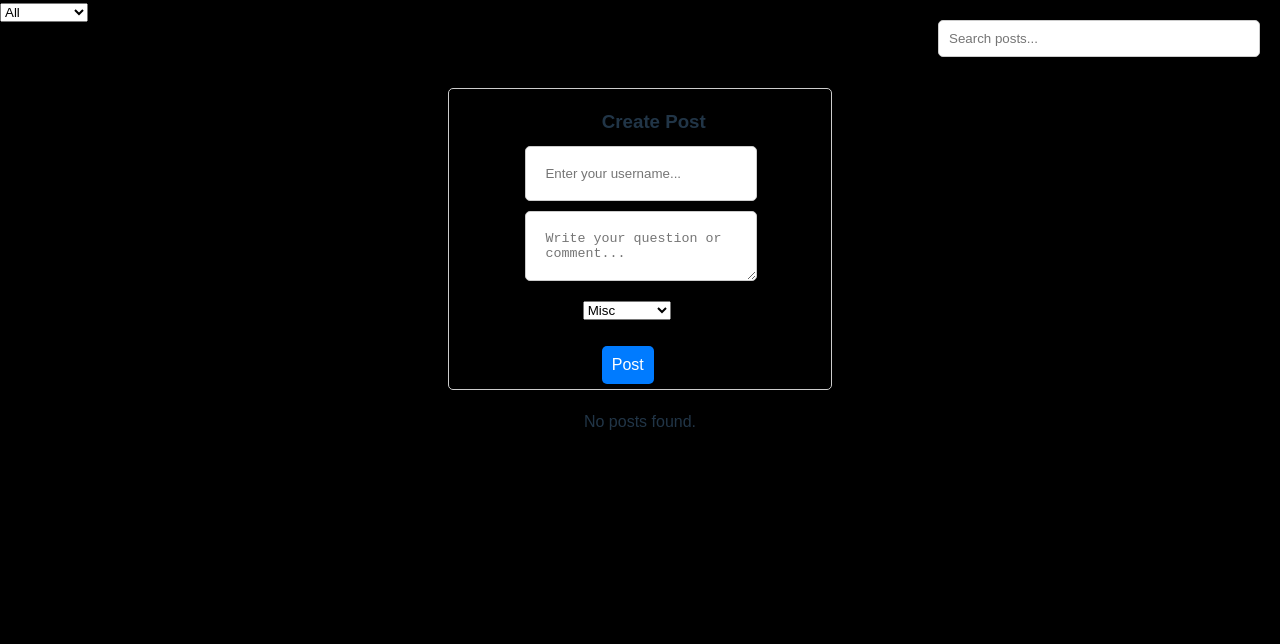
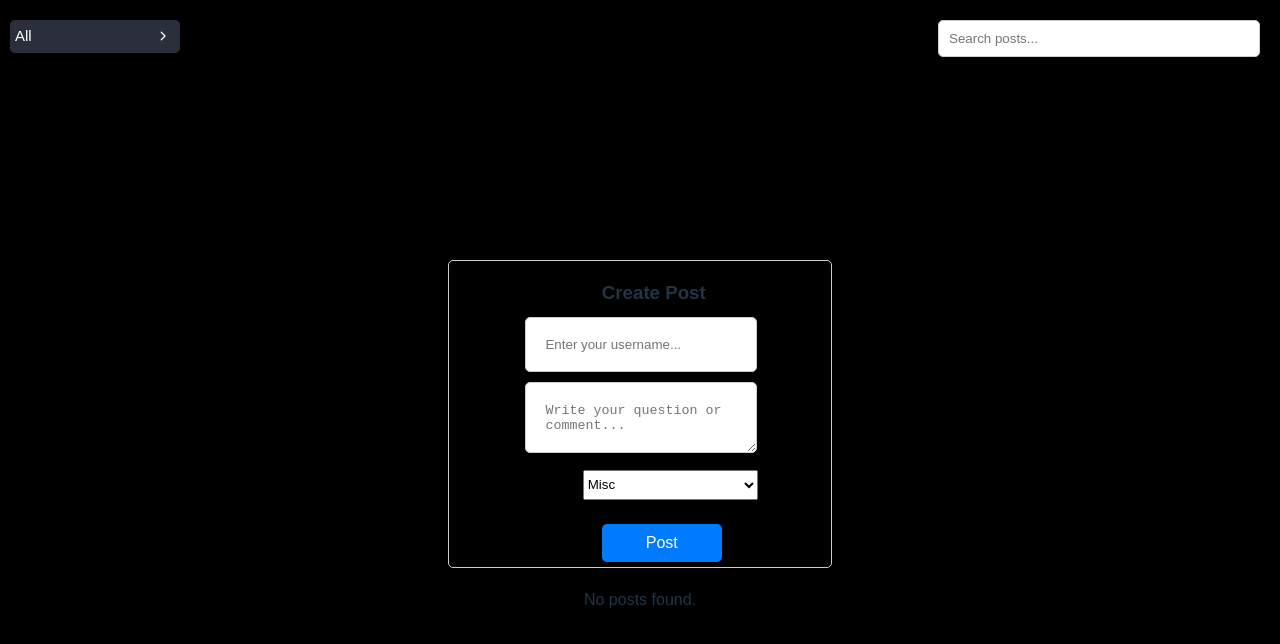
Before and after one commit to necromancer404/hackathon_project, a React (Vite) app: page / in a window 1280 px wide. Shown: the top 644 px of the page. Built offline with nearby package versions, Linux system fonts and the light colour scheme.

Commit message:
forum.jsx

```diff
--- a/src/forum.css
+++ b/src/forum.css
@@ -150,3 +150,18 @@ body {
     border: 1px solid #ccc;
     margin-bottom: 10px;
   }
+  .filter-bar {
+    padding-top: 20px; /* Add padding to the top */
+    padding-left: 10px;
+    display: flex;
+    justify-content: left;
+    align-items: center;
+  }
+  select{
+    width: 175px;
+    height: 30px;
+  }
+  button{
+    width: 120px;
+  }
+  /* Other existing styles */
--- a/src/forum.jsx
+++ b/src/forum.jsx
@@ -1,4 +1,5 @@
 import React, { useState } from "react";
+import styled from 'styled-components';
 import "./forum.css";
 
 export default function Forum() {
@@ -41,20 +42,51 @@ export default function Forum() {
       ? posts
       : posts.filter((post) => post.category === filterCategory);
 
+  const Radio = ({ onChange }) => {
+    const handleChange = (e) => {
+      onChange(e.target.value);
+    };
+
     return (
-    <div className="forum-container">
+      <StyledWrapper>
+        <div className="select">
+          <div className="selected" data-default="All" data-one="Maths" data-two="Science" data-three="Computers" data-four="Misc">
+            <svg xmlns="http://www.w3.org/2000/svg" height="1em" viewBox="0 0 512 512" className="arrow">
+              <path d="M233.4 406.6c12.5 12.5 32.8 12.5 45.3 0l192-192c12.5-12.5 12.5-32.8 0-45.3s-32.8-12.5-45.3 0L256 338.7 86.6 169.4c-12.5-12.5-32.8-12.5-45.3 0s-12.5 32.8 0 45.3l192 192z" />
+            </svg>
+          </div>
+          <div className="options">
+            <div title="all">
+              <input id="all" name="option" type="radio" value="All" defaultChecked onChange={handleChange} />
+              <label className="option" htmlFor="all" data-txt="All" />
+            </div>
+            <div title="Maths">
+              <input id="option-1" name="option" type="radio" value="Maths" onChange={handleChange} />
+              <label className="option" htmlFor="option-1" data-txt="Maths" />
+            </div>
+            <div title="Science">
+              <input id="option-2" name="option" type="radio" value="Science" onChange={handleChange} />
+              <label className="option" htmlFor="option-2" data-txt="Science" />
+            </div>
+            <div title="Computers">
+              <input id="option-3" name="option" type="radio" value="Computers" onChange={handleChange} />
+              <label className="option" htmlFor="option-3" data-txt="Computers" />
+            </div>
+            <div title="Misc">
+              <input id="option-4" name="option" type="radio" value="Misc" onChange={handleChange} />
+              <label className="option" htmlFor="option-4" data-txt="Misc" />
+            </div>
+          </div>
+        </div>
+      </StyledWrapper>
+    );
+  }
+
+  return (
+    <StyledForumContainer>
       {/* Filter Bar */}
       <div className="filter-bar">
-        <select
-          value={filterCategory}
-          onChange={(e) => setFilterCategory(e.target.value)}
-        >
-          <option value="All">All</option>
-          <option value="Maths">Maths</option>
-          <option value="Science">Science</option>
-          <option value="Computers">Computers</option>
-          <option value="Misc">Misc</option>
-        </select>
+        <Radio onChange={(value) => setFilterCategory(value)} />
       </div>
       {/* Search Bar */}
       <div className="search-bar">
@@ -99,7 +131,7 @@ export default function Forum() {
                 <option value="Misc">Misc</option>
               </select>
             </div>
-            <br/>
+            <br />
             <button onClick={addPost}>Post</button>
           </div>
           {/* Posts */}
@@ -174,6 +206,115 @@ export default function Forum() {
           </div>
         </div>
       </div>
-    </div>
+    </StyledForumContainer>
   );
 }
+
+const StyledWrapper = styled.div`
+  .select {
+    width: fit-content;
+    cursor: pointer;
+    position: relative;
+    transition: 300ms;
+    color: white;
+    overflow: hidden;
+  }
+
+  .selected {
+    background-color: #2a2f3b;
+    padding: 5px;
+    margin-bottom: 3px;
+    border-radius: 5px;
+    position: relative;
+    z-index: 100000;
+    font-size: 15px;
+    display: flex;
+    align-items: center;
+    justify-content: space-between;
+  }
+
+  .arrow {
+    position: relative;
+    right: 0px;
+    height: 10px;
+    transform: rotate(-90deg);
+    width: 25px;
+    fill: white;
+    z-index: 100000;
+    transition: 300ms;
+  }
+
+  .options {
+    display: flex;
+    flex-direction: column;
+    border-radius: 5px;
+    padding: 5px;
+    background-color: #2a2f3b;
+    position: relative;
+    top: -100px;
+    opacity: 0;
+    transition: 300ms;
+  }
+
+  .select:hover > .options {
+    opacity: 1;
+    top: 0;
+  }
+
+  .select:hover > .selected .arrow {
+    transform: rotate(0deg);
+  }
+
+  .option {
+    border-radius: 5px;
+    padding: 5px;
+    transition: 300ms;
+    background-color: #2a2f3b;
+    width: 150px;
+    font-size: 15px;
+  }
+  .option:hover {
+    background-color: #323741;
+  }
+
+  .options input[type="radio"] {
+    display: none;
+  }
+
+  .options label {
+    display: inline-block;
+  }
+  .options label::before {
+    content: attr(data-txt);
+  }
+
+  .options input[type="radio"]:checked + label {
+    display: none;
+  }
+
+  .options input[type="radio"]#all:checked + label {
+    display: none;
+  }
+
+  .select:has(.options input[type="radio"]#all:checked) .selected::before {
+    content: attr(data-default);
+  }
+  .select:has(.options input[type="radio"]#option-1:checked) .selected::before {
+    content: attr(data-one);
+  }
+  .select:has(.options input[type="radio"]#option-2:checked) .selected::before {
+    content: attr(data-two);
+  }
+  .select:has(.options input[type="radio"]#option-3:checked) .selected::before {
+    content: attr(data-three);
+  }
+  .select:has(.options input[type="radio"]#option-4:checked) .selected::before {
+    content: attr(data-four);
+  }
+`;
+
+const StyledForumContainer = styled.div`
+  height: 100vh;
+  display: flex;
+  flex-direction: column;
+`;
```
Also changed, not shown: aiTutor.mjs (added, +92 -0 lines), directoryUtils.mjs (added, +69 -0 lines). Lines whose indentation alone changed are shown as unchanged.
